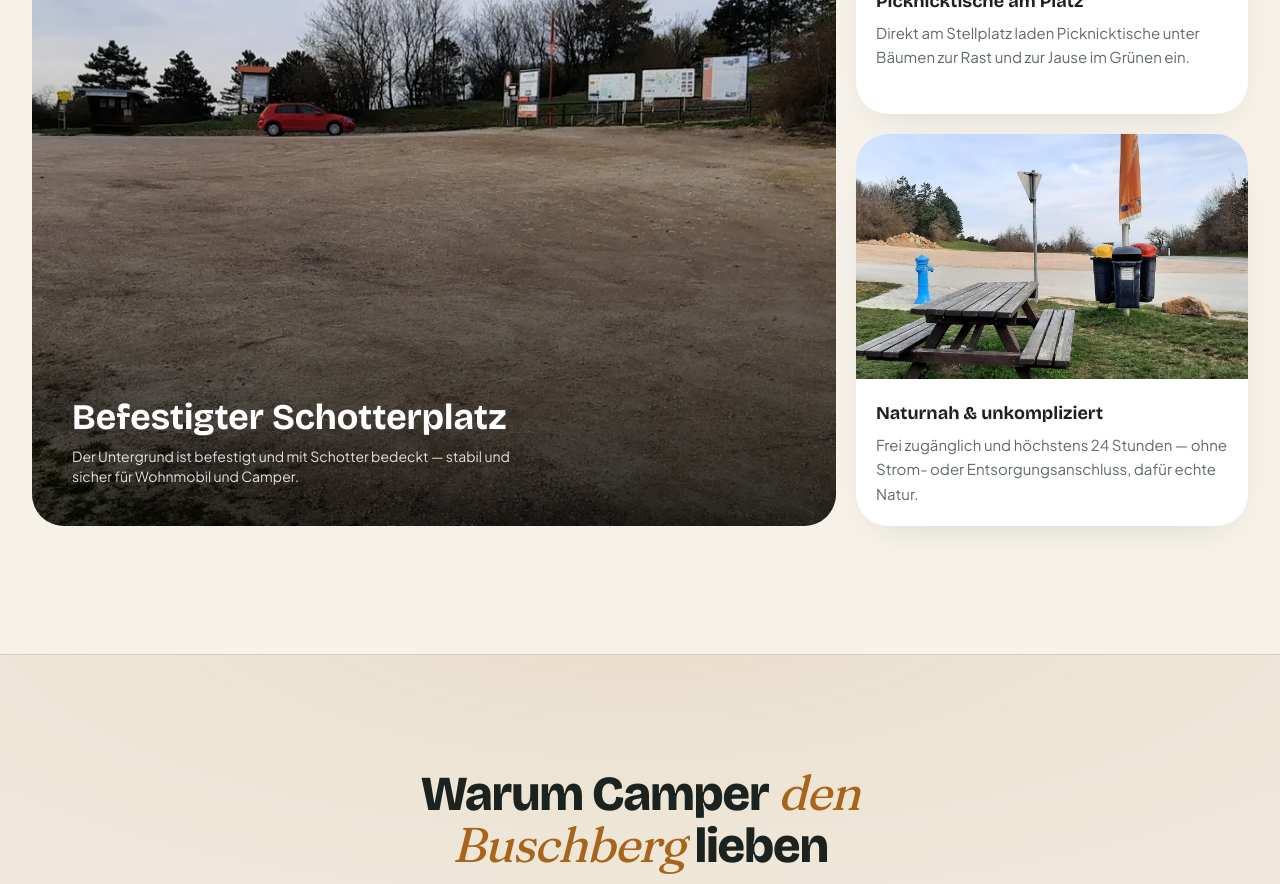
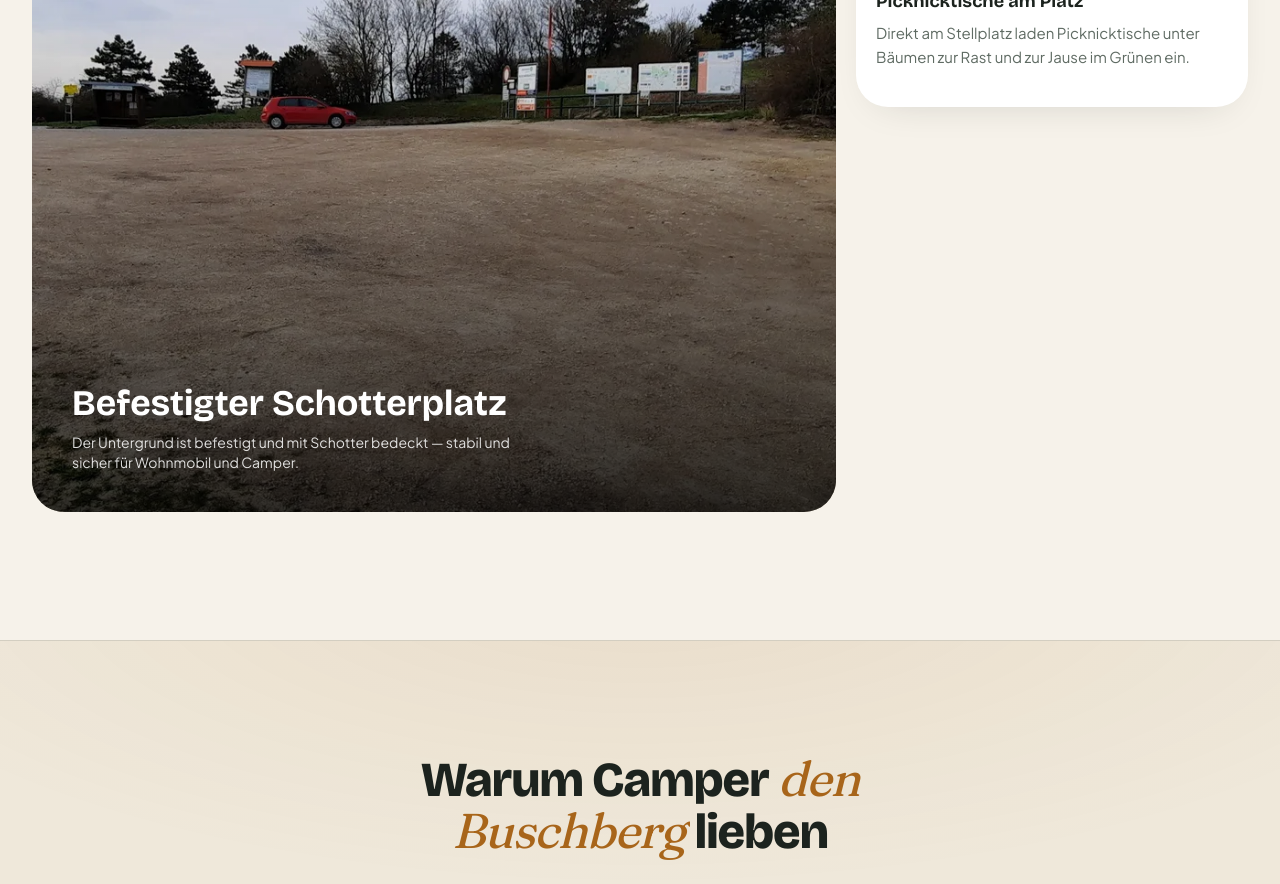
Before and after one commit to Lellino-Elias/naturpark-leiserberge-camping-demo, a Next.js app: page / in a window 1280 px wide. Shown: the part 2380-3264 px from the top of the page. Built offline with nearby package versions, Linux system fonts and the light colour scheme.

Commit message:
naturpark-leiserberge — campsite demo 2026-06-21 06:21:36

```diff
--- a/src/content/campsites/naturpark-leiserberge.ts
+++ b/src/content/campsites/naturpark-leiserberge.ts
@@ -78,11 +78,6 @@ const naturparkLeiserberge: CampsiteConfig = {
         title: "Picknicktische am Platz",
         text: "Direkt am Stellplatz laden Picknicktische unter Bäumen zur Rast und zur Jause im Grünen ein.",
         image: { src: `${IMG}/gallery-59b25fb837.webp`, alt: "Picknicktische auf der Wiese beim Stellplatz am Buschberg" },
-      },
-      {
-        title: "Naturnah & unkompliziert",
-        text: "Frei zugänglich und höchstens 24 Stunden — ohne Strom- oder Entsorgungsanschluss, dafür echte Natur.",
-        image: { src: `${IMG}/gallery-e9f14c54bc.webp`, alt: "Picknicktisch mit Wegweisern am Buschberg-Stellplatz" },
       },
     ],
   },
```
